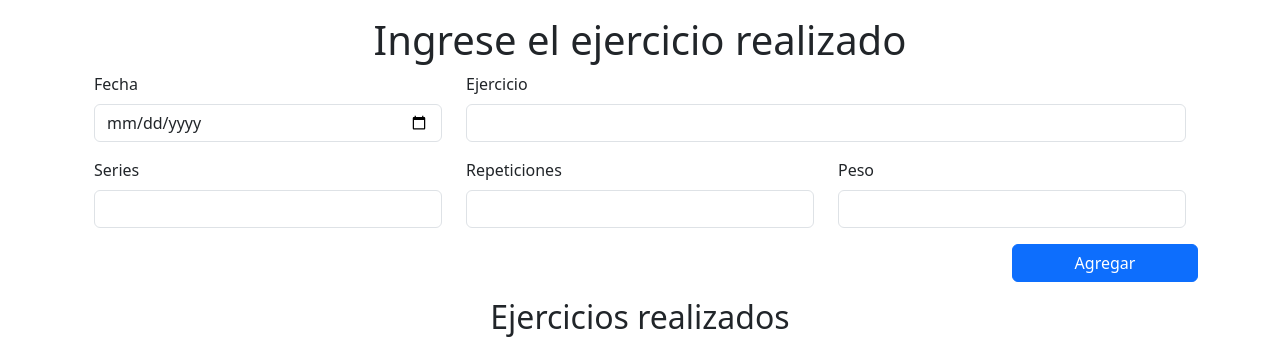
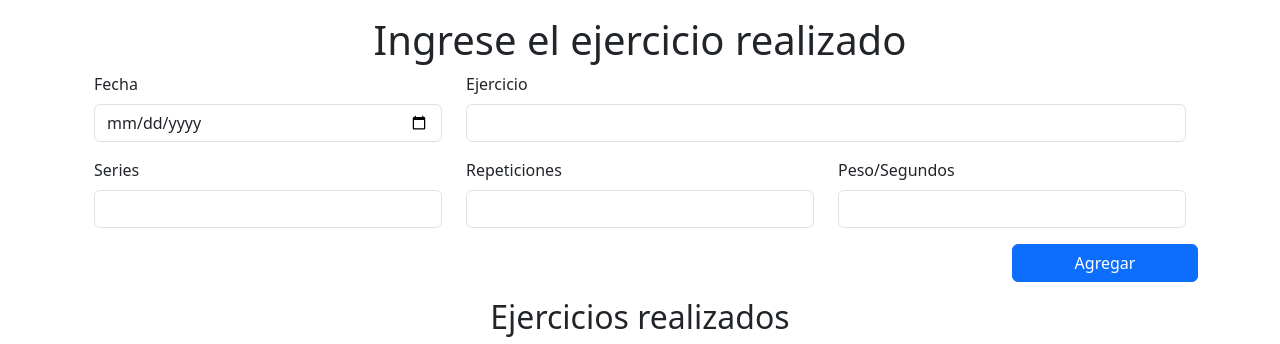
Before and after one commit to azuagajuandev/gym-tracker, a Flask app: page / in a window 1280 px wide. Shown: the part 56-400 px from the top of the page. Run offline with Flask 3, Linux system fonts and the light colour scheme; a user stored in the database is signed in; data that the repository does not hold is empty.

Commit message:
Peso/segundos modificado index.html

```diff
--- a/templates/index.html
+++ b/templates/index.html
@@ -28,7 +28,7 @@
                 </div>
 
                 <div class="col-lg-4 mb-3">
-                    <label for="peso" class="form-label">Peso</label>
+                    <label for="peso" class="form-label">Peso/Segundos</label>
                     <input type="number" class="form-control" id="peso" name="peso" aria-describedby="peso">
                 </div>
 
```
